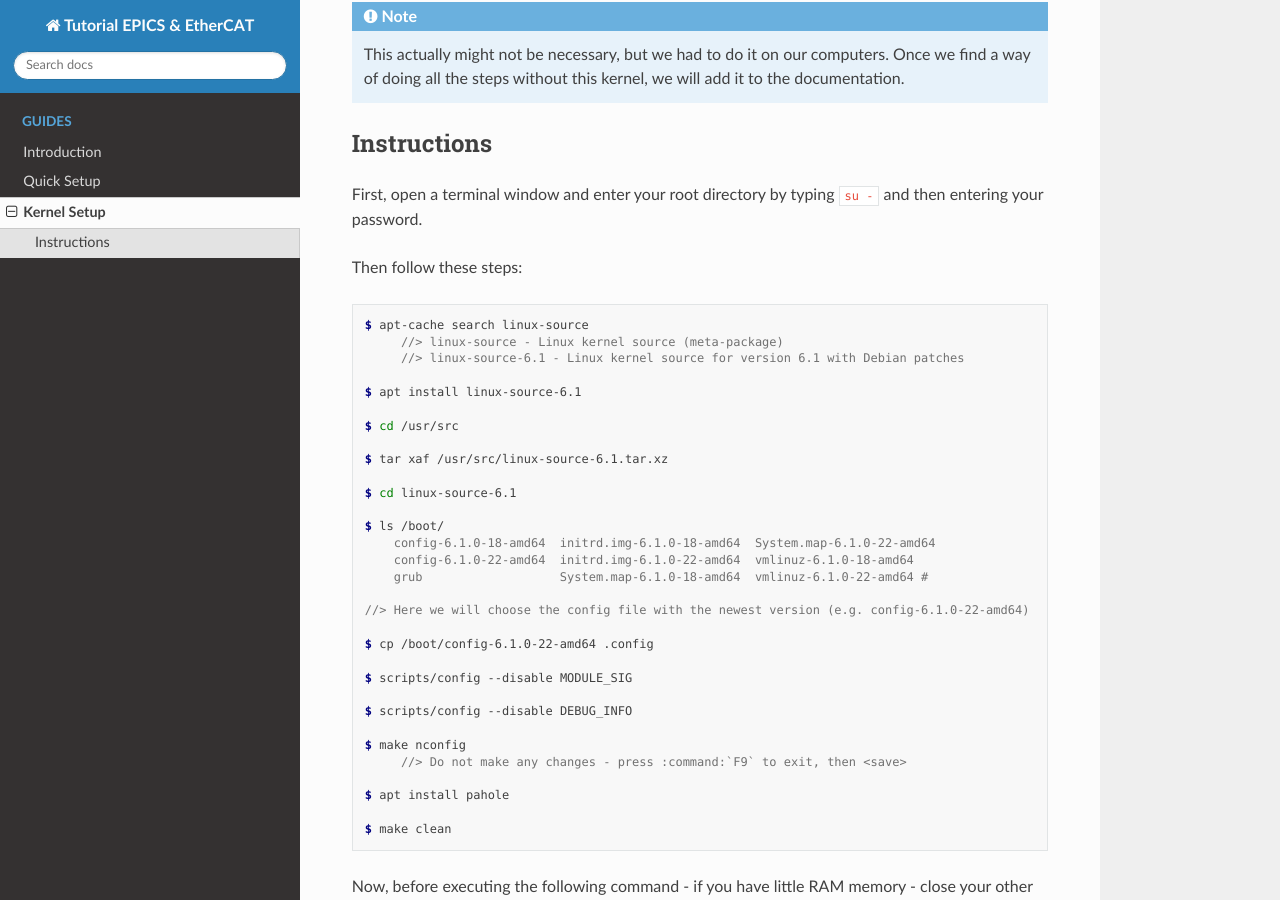
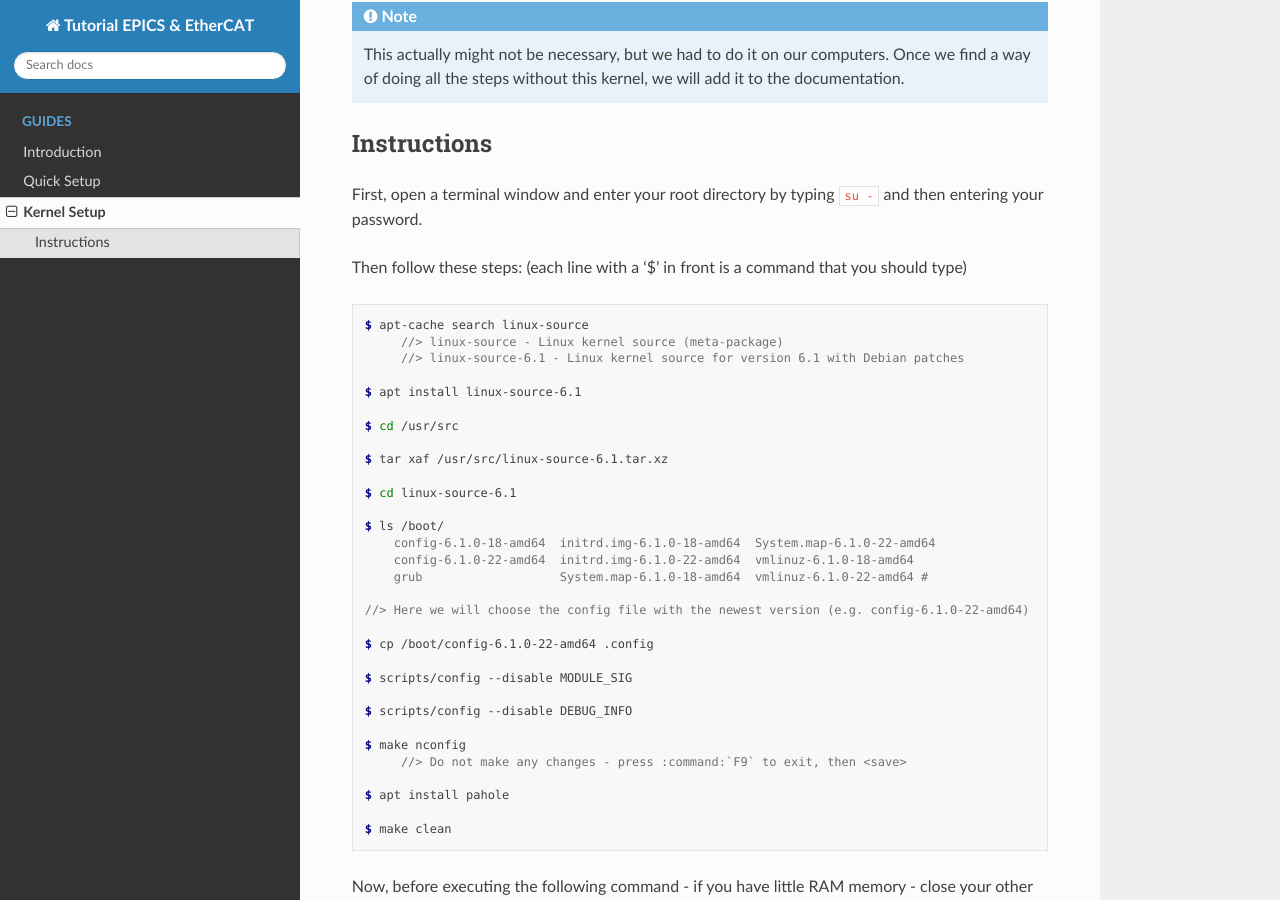
Before and after one commit to vera-univie/Tutorial-EPICS-EtherCAT, a Sphinx documentation site: the page built from docs/source/kernel_setup.rst, in a window 1280 px wide and 900 px high, scrolled down 302 px. Built offline with Sphinx 7.4.7 and the Read the Docs theme 3.1.0, drawn with Linux system fonts in a browser that asks for light colours.

Commit message:
work on quick setup

```diff
--- a/docs/source/kernel_setup.rst
+++ b/docs/source/kernel_setup.rst
@@ -14,7 +14,7 @@
 
 First, open a terminal window and enter your root directory by typing ``su -`` and then entering your password.
 
-Then follow these steps:
+Then follow these steps: (each line with a '$' in front is a command that you should type)
 
 .. code-block:: console
 
```
Also changed, not shown: docs/source/quick_setup.rst (+15 -4 lines).
